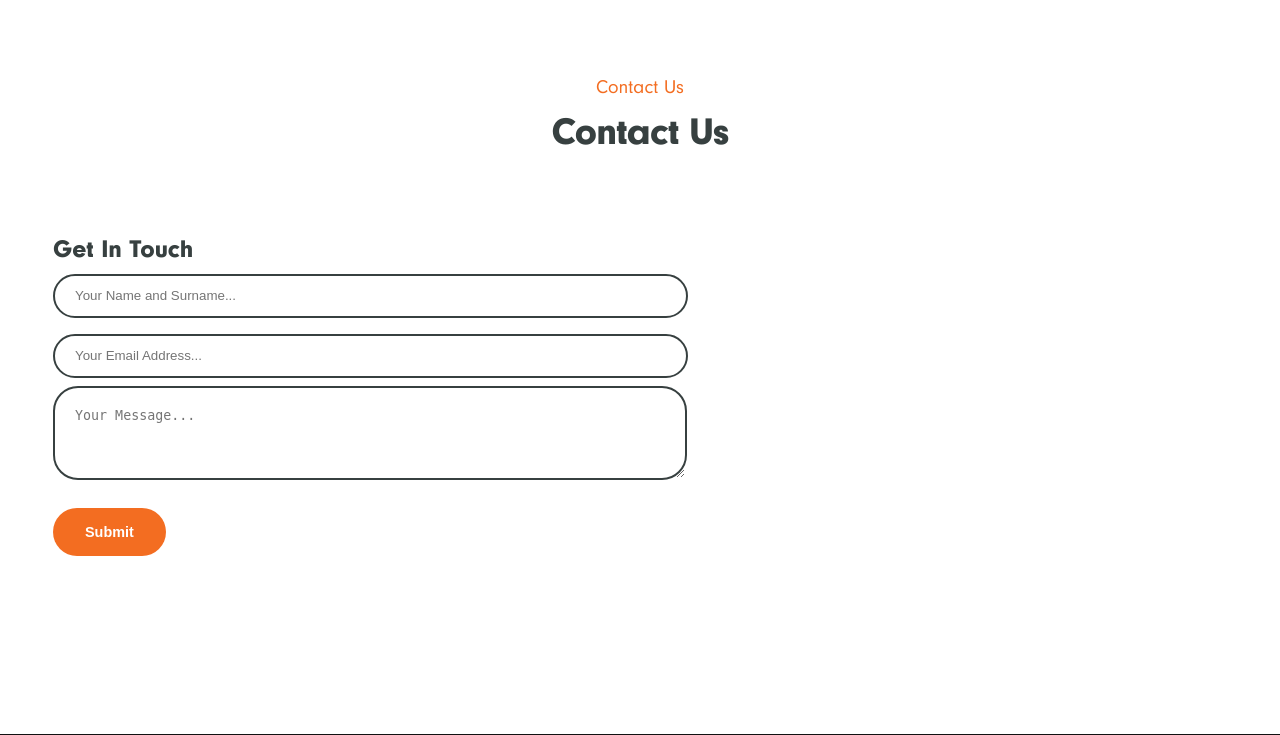
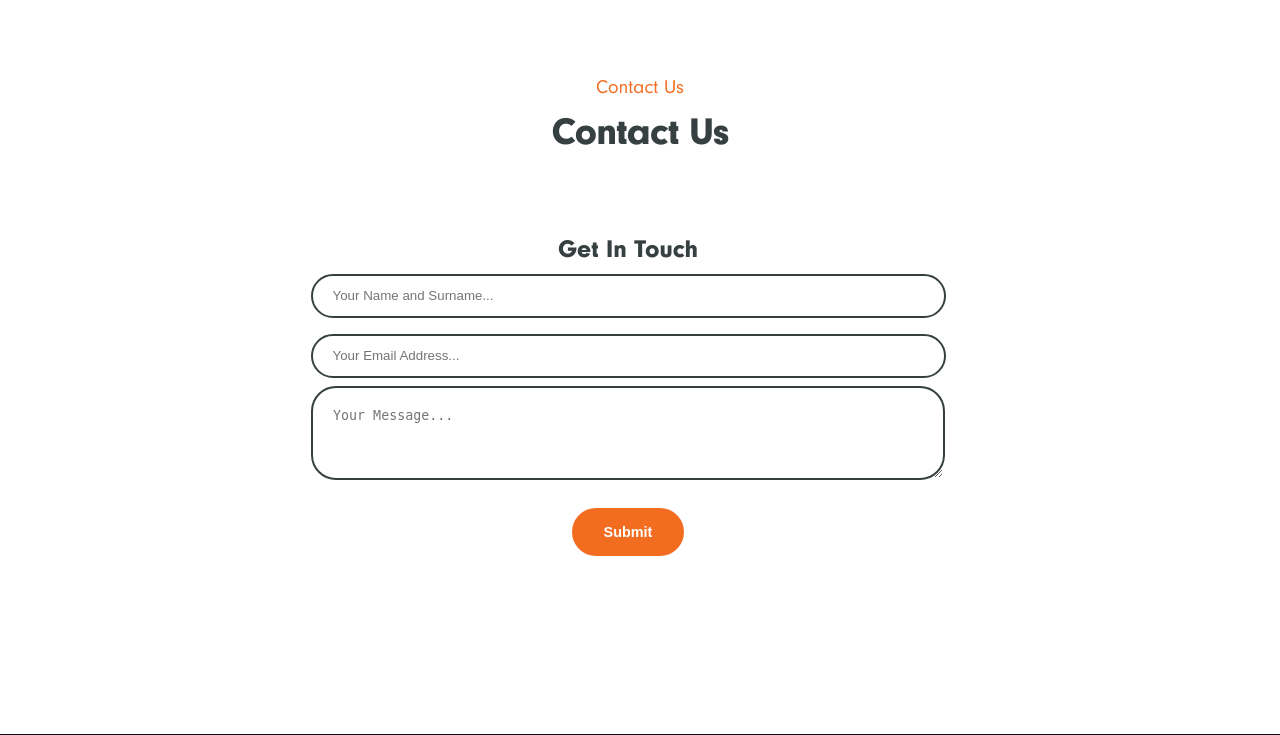
Before and after one commit to greatusutu/usutuwebsite, a Django app: page / in a window 1280 px wide. Shown: the part 4412-5147 px from the top of the page. Run offline with Django 3.2, Linux system fonts and the light colour scheme; data comes from the database, SQL or seed files in the repository; data that the repository does not hold is empty.

Commit message:
Centered the contact us page

```diff
--- a/static/css/main.css
+++ b/static/css/main.css
@@ -482,6 +482,8 @@ img {
     display: flex;
     align-items: center;
     flex-flow: row wrap;
+     width:100%;
+     justify-content: center;
 }
 
 .contact_image {
--- a/templates/index.html
+++ b/templates/index.html
@@ -268,14 +268,14 @@
 
 
                     <div class="contact_form">
-                        <form method="post">
-                            <h1 class="getintouch hover-underline-animation">Get In Touch</h1>
+                        <form method="post" style="text-align: center">
+                            <h1 class="getintouch hover-underline-animation" style="text-align: center">Get In Touch</h1>
                             <br/>
                             {% csrf_token %}
                             {{form.as_p}}
                             <br/>
-                            <div class="banner_button">
-                                <button type="submit">Submit</button>
+                            <div class="banner_button"style="text-align: center">
+                                <button type="submit" >Submit</button>
                                 <br/>
                                 <br/>
                                 {% if messages %}
```
